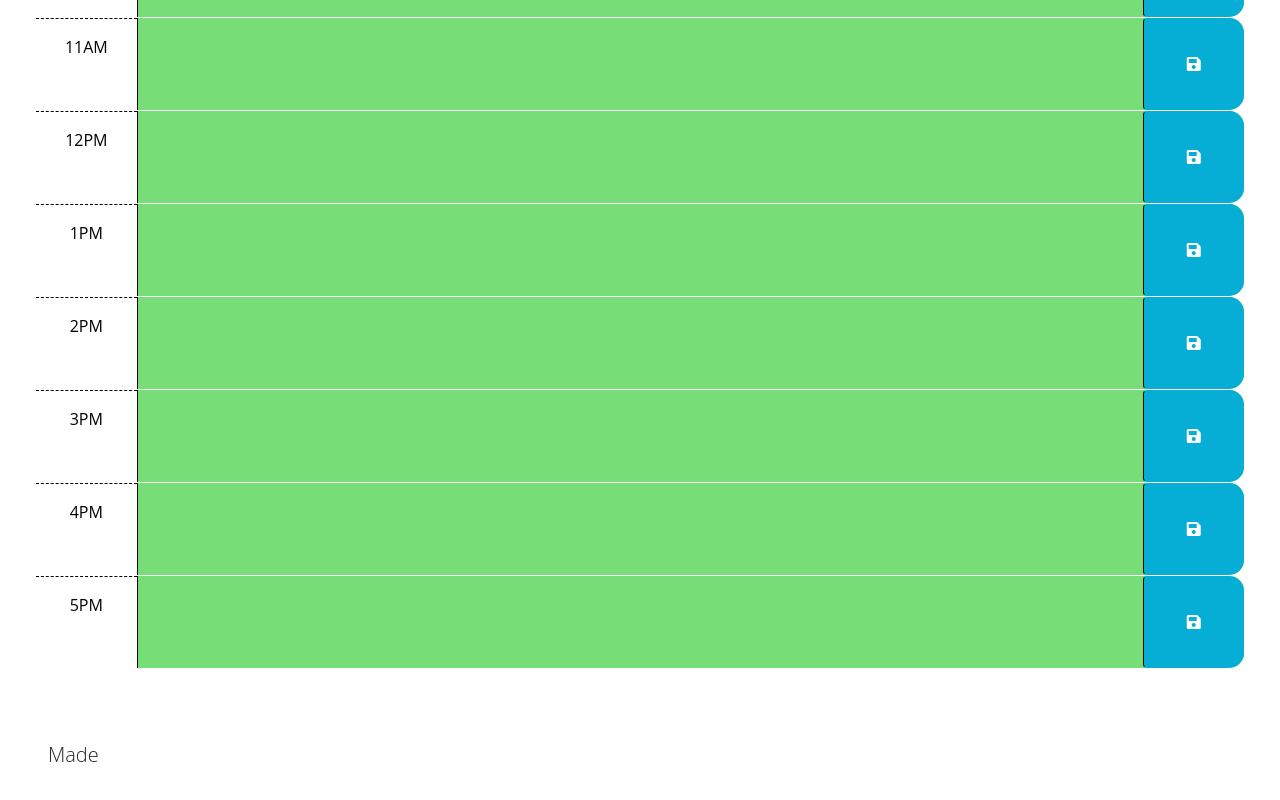
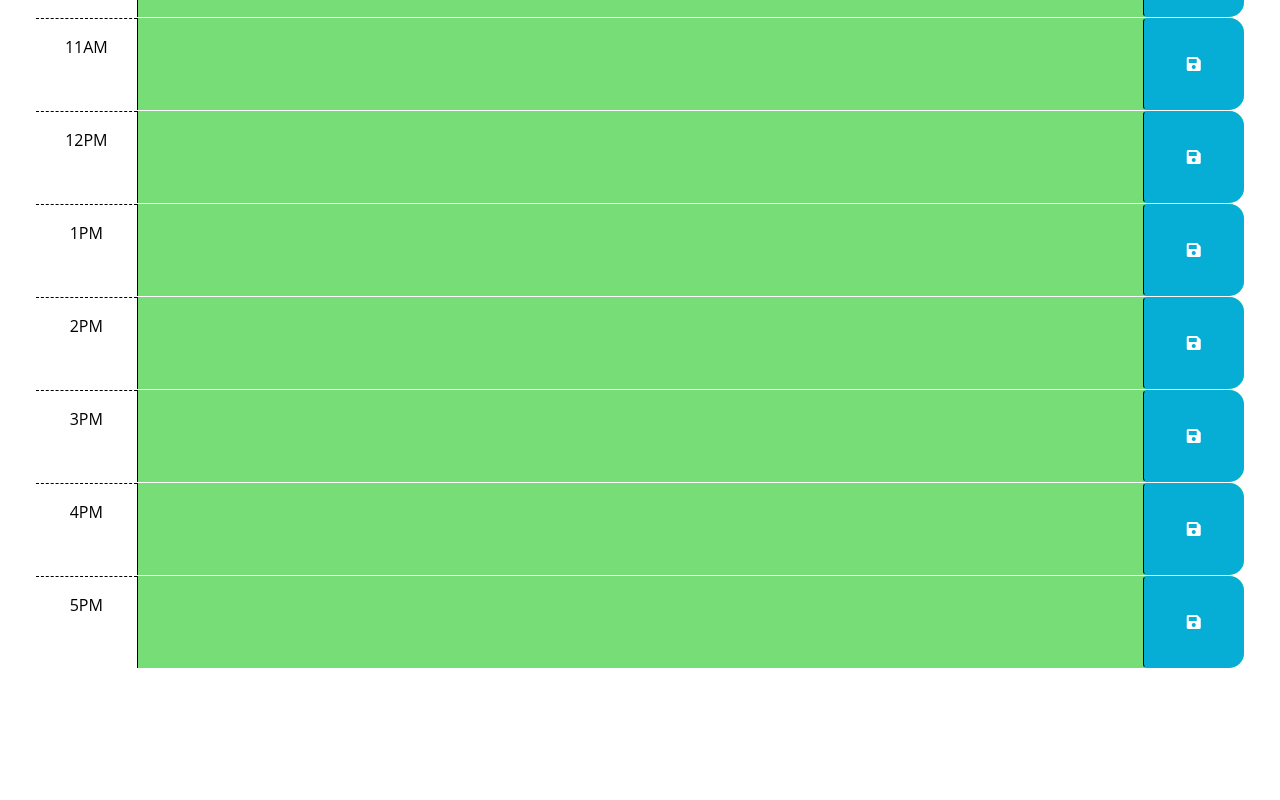
Before and after one commit to liamandell/Workday-scheduler, a plain HTML site: page index.html in a window 1280 px wide. Shown: the part 466-1266 px from the top of the page. After the commit the page ends 1134 px from the top, so only its background shows below. Drawn offline with nearby package versions, Linux system fonts and the light colour scheme.

Commit message:
update footer

```diff
--- a/index.html
+++ b/index.html
@@ -114,8 +114,7 @@
         </button>
       </div>
     </div>
-    <footer class="p-5 mt-4">
-      <p class="lead">Made
+
     <script src="https://cdnjs.cloudflare.com/ajax/libs/jquery/3.2.1/jquery.min.js"></script>
     <script src="https://cdn.jsdelivr.net/npm/dayjs@1.11.3/dayjs.min.js"
     integrity="sha256-iu/zLUB+QgISXBLCW/mcDi/rnf4m4uEDO0wauy76x7U="
```
